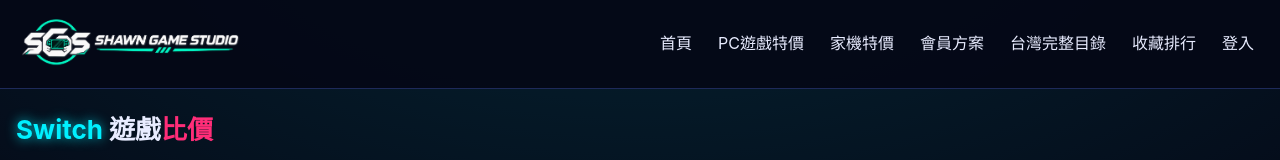
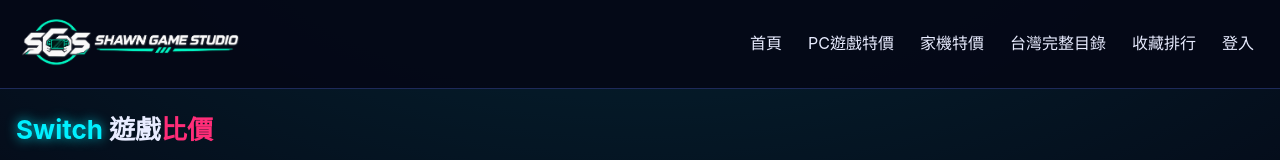
Before and after one commit to shawnwin777/switch-price-site, a Next.js app: page / in a window 1280 px wide. Shown: the top 160 px of the page. Built offline with nearby package versions, Linux system fonts and the light colour scheme; no server answers; the database is empty.

Commit message:
導覽列移除會員方案連結（會員方案已併入 /console 與 /deals 分頁，/membership 導向 /console）

```diff
--- a/components/SiteHeader.tsx
+++ b/components/SiteHeader.tsx
@@ -47,7 +47,6 @@ export default function SiteHeader() {
           <Link href="/">首頁</Link>
           <Link href="/deals">PC遊戲特價</Link>
           <Link href="/console">家機特價</Link>
-          <Link href="/membership">會員方案</Link>
           <Link href="/taiwan">台灣完整目錄</Link>
           <Link href="/ranking">收藏排行</Link>
           {email && isAdminEmail(email) && <Link href="/add">新增遊戲</Link>}
```
